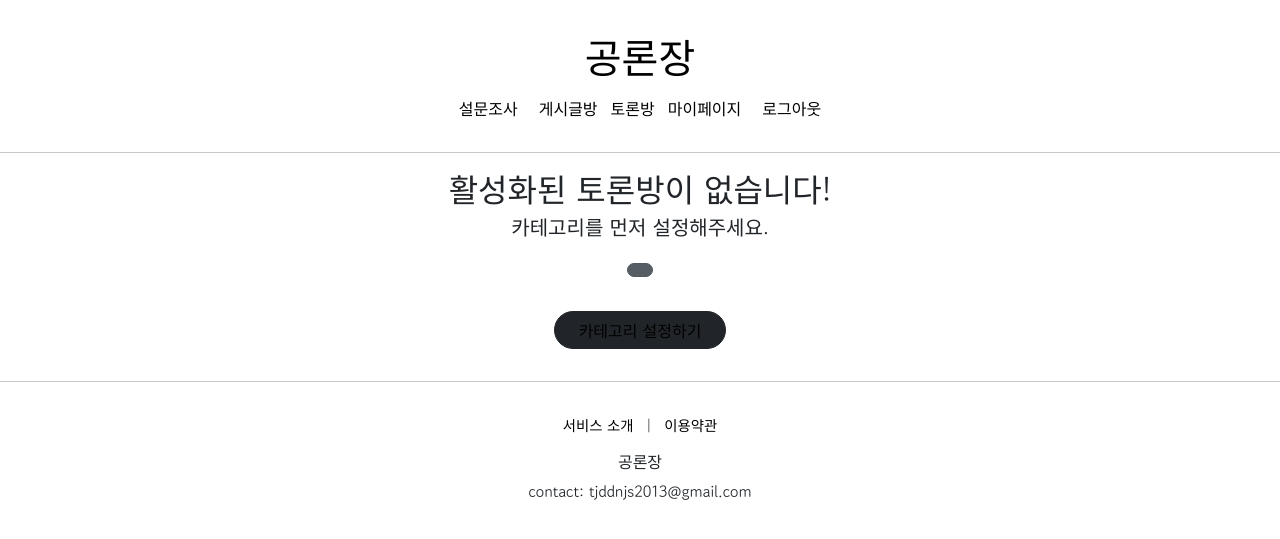
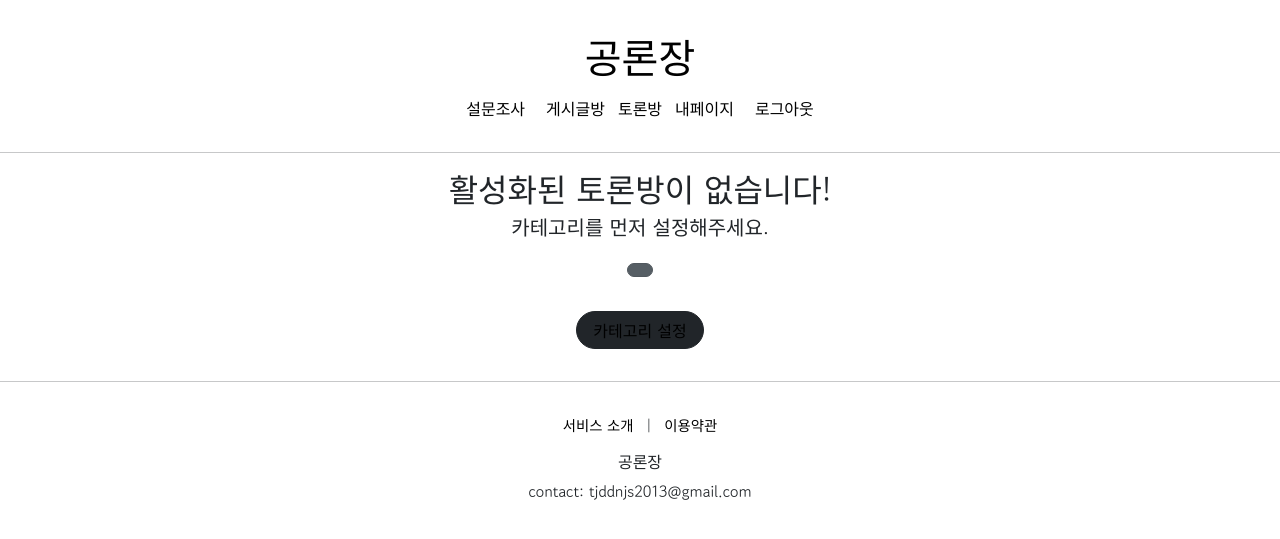
Before and after one commit to sungwoni/cyber_public_sphere, a Django app: template projectapp/templates/projectapp/list.html in a window 1280 px wide. Shown: the top 539 px of the page. Run offline with Django 3.2, Linux system fonts and the light colour scheme; the template is opened without the code that fills it, so the values that code supplies are empty; the visitor is signed in with stand-in values (Sample User, id 1); parts of the project's set-up code (start-up, migrations or seed data) failed here and were passed over.

Commit message:
css deploy file updated

```diff
--- a/articleapp/templates/articleapp/list.html
+++ b/articleapp/templates/articleapp/list.html
@@ -47,8 +47,8 @@
     {% include 'snippets/pagination.html' with page_obj=page_obj %}
 
     <div style="text-align: center; font-family: 'Gowun Dodum', sans-serif; color:#FFFFFF;">
-      <a href="{% url 'articleapp:create' %}" class="btn btn-dark rounded-pill mt-3 mb-3 px-4">
-        게시글 작성하기
+      <a href="{% url 'articleapp:create' %}" class="btn btn-dark rounded-pill mt-3 mb-3 px-3">
+        게시글 작성
       </a>
     </div>
 
--- a/projectapp/templates/projectapp/list.html
+++ b/projectapp/templates/projectapp/list.html
@@ -44,8 +44,8 @@
     {% include 'snippets/pagination.html' with page_obj=page_obj %}
 
     <div style="text-align: center; font-family: 'Gowun Dodum', sans-serif; color:#FFFFFF;">
-      <a href="{% url 'projectapp:create' %}" class="btn btn-dark rounded-pill mt-3 mb-3 px-4">
-        카테고리 설정하기
+      <a href="{% url 'projectapp:create' %}" class="btn btn-dark rounded-pill mt-3 mb-3 px-3">
+        카테고리 설정
       </a>
     </div>
 
--- a/templates/header.html
+++ b/templates/header.html
@@ -22,7 +22,7 @@
             </a>
             {% else %}
             <a href="{% url 'accountapp:detail' pk=user.pk %}" class="poll_header_nav">
-                <span>마이페이지</span>
+                <span>내페이지</span>
             </a>
             <a href="{% url 'accountapp:logout' %}?next={{ request.path }}" class="poll_header_nav">
                 <span>로그아웃</span>
--- a/templates/snippets/list_fragment.html
+++ b/templates/snippets/list_fragment.html
@@ -40,7 +40,7 @@
     {% include 'snippets/pagination.html' with page_obj=page_obj %}
 
     <div style="text-align: center; font-family: 'Gowun Dodum', sans-serif;">
-      <a href="{% url 'articleapp:create' %}" class="btn btn-dark rounded-pill mt-3 mb-3 px-2">
-        게시글 작성하기
+      <a href="{% url 'articleapp:create' %}" class="btn btn-dark rounded-pill mt-3 mb-3 px-3">
+        게시글 작성
       </a>
     </div>
```
